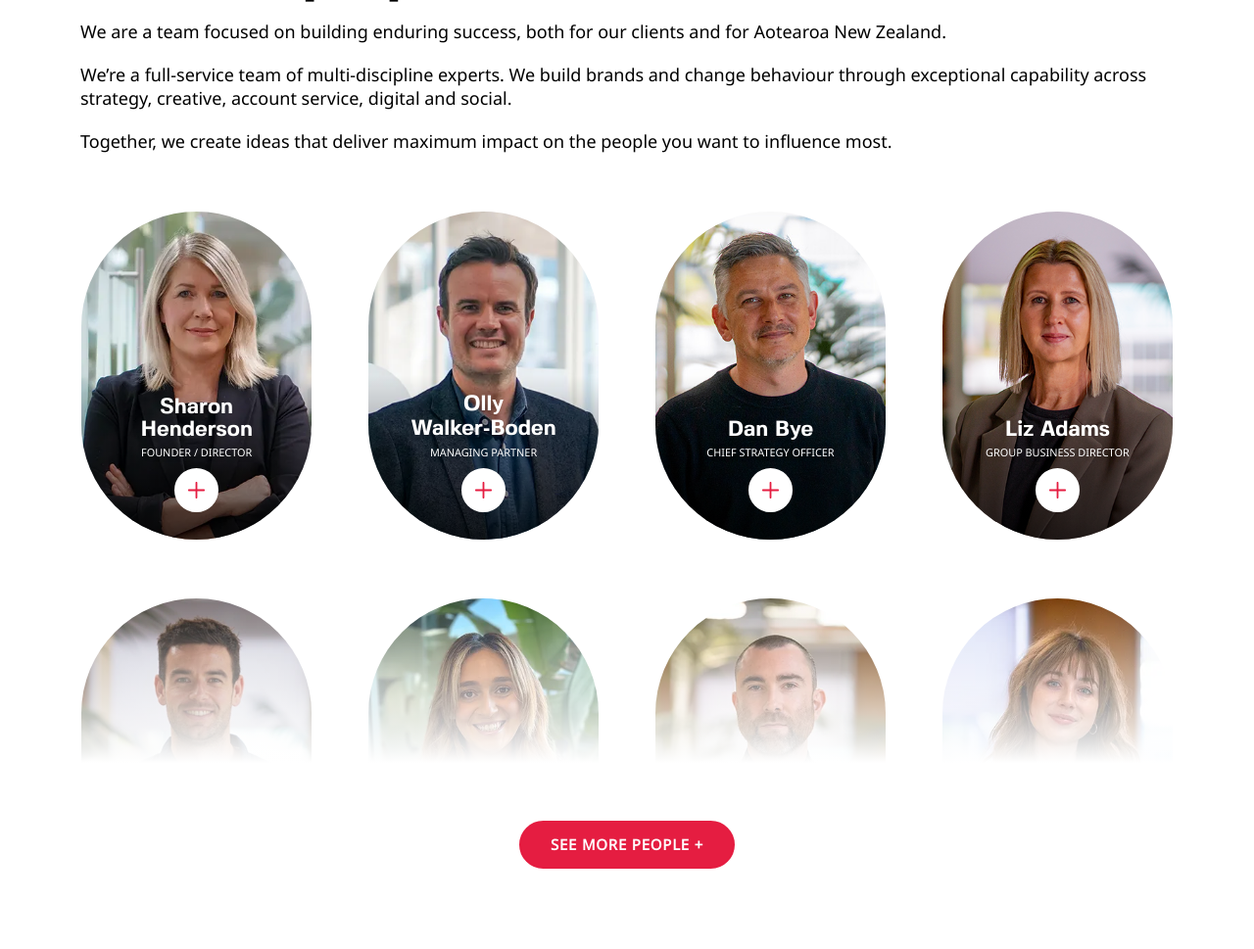
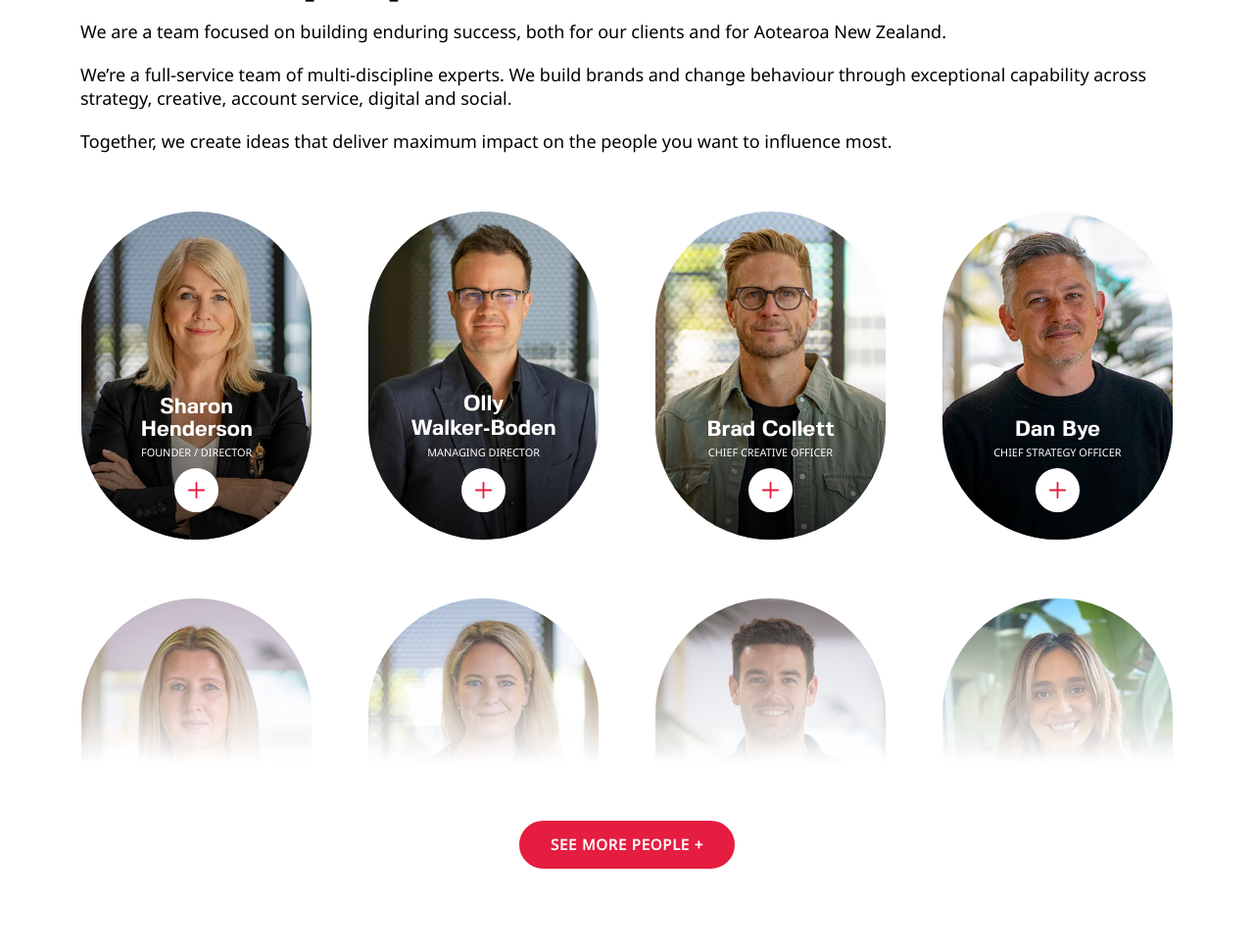
Before and after one commit to adam-crowley/federation-2023, a PHP site: page /federation-2023/about in a window 1280 px wide. Shown: the part 1582-2551 px from the top of the page at 98% size. Run offline with PHP 8.4, Linux system fonts and the light colour scheme.

Commit message:
Update staff on About page

```diff
--- a/data/people.php
+++ b/data/people.php
@@ -5,22 +5,31 @@
 		"slug" => "sharon",
 		"name" => "Sharon Henderson",
 		"role" => "Founder / Director",
-		"thumb" => "Sharon-thmb.webp",
-		"image_mobile" => "Sharon-mob.webp",
-		"image_desktop" => "Sharon-dsk.webp",
+		"thumb" => "Shaz_Thumb.webp",
+		"image_mobile" => "Shaz_Mobile.webp",
+		"image_desktop" => "Shaz_Desktop.webp",
 		"bio" => "Sharon is our fearless agency leader. A strategic partner to Federation’s clients, Sharon is passionate about building the bond between a brand and its customers. She brings a world of experience to her role. Prior to starting Federation in 2008, Sharon was Managing Director of some of New Zealand’s largest advertising agencies. She’s also an active board member for Consumer New Zealand.
 		",
 	],
   "olly" => [
 		"slug" => "olly",
 		"name" => "Olly Walker&#8209;Boden",
-		"role" => "Managing Partner",
-		"thumb" => "Olly-thmb.webp",
-		"image_mobile" => "Olly-mob.webp",
-		"image_desktop" => "Olly-dsk.webp",
+		"role" => "Managing Director",
+		"thumb" => "Olly_WB_Desktop.webp",
+		"image_mobile" => "Olly_WB_Mobile.webp",
+		"image_desktop" => "Olly_WB_Desktop.webp",
 		"bio" => "Olly is a rare breed of account leader. He brings his digital, social and mobile expertise as well as blue chip brand experience to Federation. His ‘big picture’ perspective and endless good humour make him a great guy to have on the team.",
 	],
-	"dan" => [
+	"brad" => [
+		"slug" => "brad",
+		"name" => "Brad Collett",
+		"role" => "Chief Creative Officer",
+		"thumb" => "Brad_Thumb.webp",
+		"image_mobile" => "Brad_Mobile.webp",
+		"image_desktop" => "Brad_Desktop.webp",
+		"bio" => "Brad Collett, the charming Chief Creative Officer at FEDERATION has worked on iconic global brands, as well as local favourites.</p><p>Brad's passion for design, strategic flair, and innovative ideas have not only won awards but also driven tangible results, from selling cars and burgers to promoting digital TV subscriptions and overseas trips. With Brad at the helm, expect nothing short of memorable, resonant work that captivates both customers and clients alike.",
+	],
+  "dan" => [
 		"slug" => "dan",
 		"name" => "Dan Bye",
 		"role" => "Chief Strategy Officer",
@@ -38,6 +47,15 @@
 		"image_desktop" => "Liz_dsk.png",
 		"bio" => "There’s not much that surprises Liz. An experienced customer marketer, Liz has the patience of a saint and the tenaciousness of a terrier. She delivers the goods while others are still making plans to meet for coffee. ",
 	],
+  "taryn" => [
+		"slug" => "taryn",
+		"name" => "Taryn Wallace",
+		"role" => "Group Business Director",
+		"thumb" => "Taryn_Thumb.webp",
+		"image_mobile" => "Taryn_Mobile.webp",
+		"image_desktop" => "Taryn_Desktop.webp",
+		"bio" => "Taryn is a woman who gets things done - in style and at pace. With an impressive track record that stretches from large international brands to fast-moving FMCGs, her genius lies in collaborating to transform the way that brands connect with their customers. When Taryn’s sneakers are bustling around the agency, great things are happening.",
+	],
 	"ollie" => [
 		"slug" => "ollie",
 		"name" => "Ollie Crawford",
@@ -54,7 +72,7 @@
 		"thumb" => "Carolina-thmb.webp",
 		"image_mobile" => "Carolina-mob.webp",
 		"image_desktop" => "Carolina-dsk.webp",
-		"bio" => "Lorem",
+		"bio" => "",
 	],
 	"damian" => [
 		"slug" => "damian",
```
Also changed, not shown: other parts of data/people.php (+4 -72 lines), assets/images/people/Brad_Desktop.webp (added), assets/images/people/Brad_Mobile.webp (added), assets/images/people/Brad_Thumb.webp (added), assets/images/people/Olly_WB_Desktop.webp (added), assets/images/people/Olly_WB_Mobile.webp (added), assets/images/people/Olly_WB_Thumb.webp (added), assets/images/people/Sarah_Mobile.webp (added), assets/images/people/Sarah_Thumb.webp (added), assets/images/people/Sarah_desktop.webp (added), assets/images/people/Shaz_Desktop.webp (added), assets/images/people/Shaz_Mobile.webp (added), assets/images/people/Shaz_Thumb.webp (added), assets/images/people/Taryn_Desktop.webp (added), 2 more files, 2 other files.
